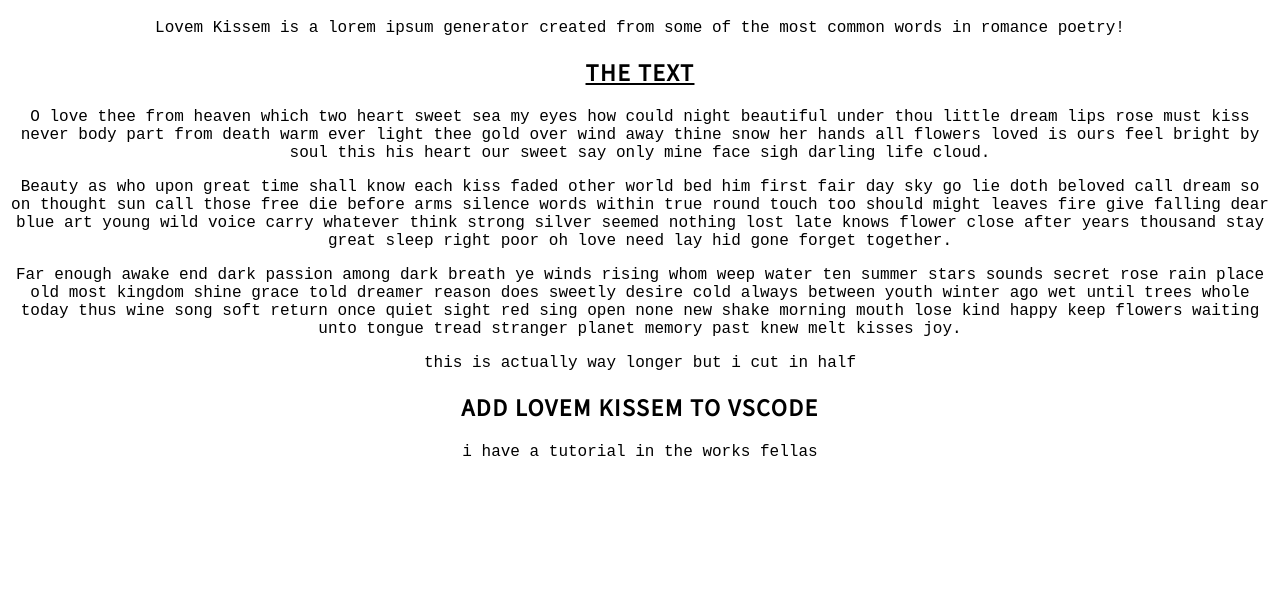
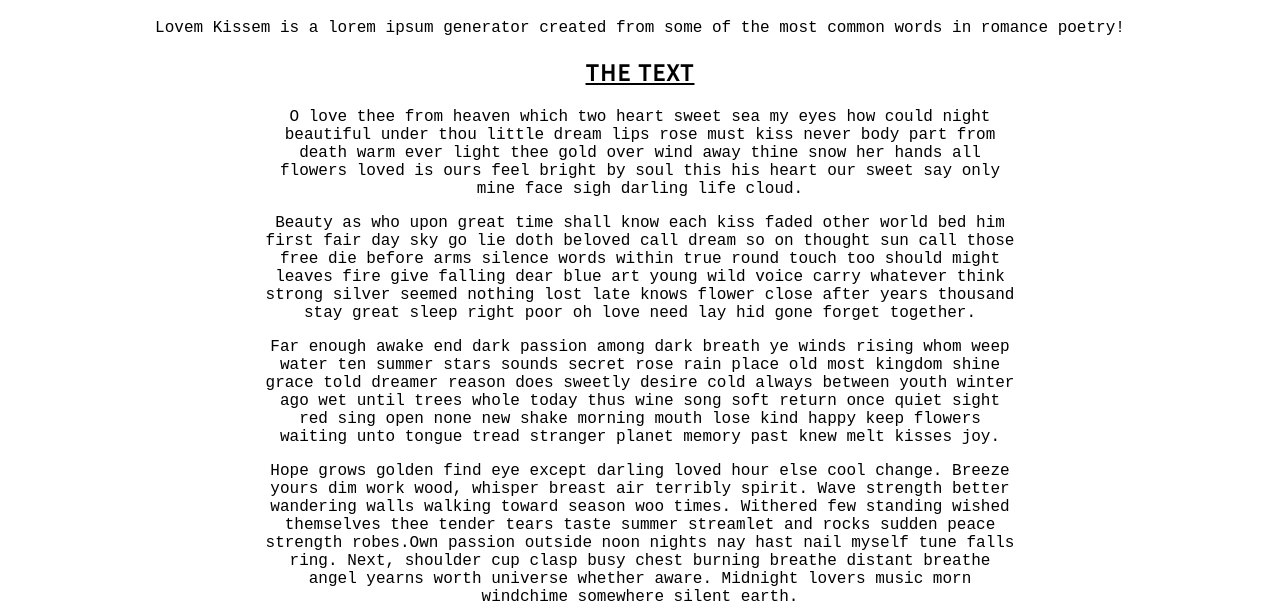
Before and after one commit to talmaqui/lovemkissem, a plain HTML site: page index.html in a window 1280 px wide. Shown: the part 232-835 px from the top of the page. Before the commit the page ends 800 px from the top, so only its background shows below. Drawn offline with Linux system fonts and the light colour scheme.

Commit message:
adding the full text since theres no reason to keep it small

```diff
--- a/index.html
+++ b/index.html
@@ -214,12 +214,15 @@
             <p>Lovem Kissem is a lorem ipsum generator created from some of the most common words in romance poetry!</p>
         </section>
 
-        <section id="lovem kissem generator">
-            <h2 id="lovem">the text</h2>
+        <section id="lkg">
+			<h2 id="lovem">the text</h2>
+			<div id="paragraphs">
             <p>O love thee from heaven which two heart sweet sea my eyes how could night beautiful under thou little dream lips rose must kiss never body part from death warm ever light thee gold over wind away thine snow her hands all flowers loved is ours feel bright by soul this his heart our sweet say only mine face sigh darling life cloud. </p>
             <p>Beauty as who upon great time shall know each kiss faded other world bed him first fair day sky go lie doth beloved call dream so on thought sun call those free die before arms silence words within true round touch too should might leaves fire give falling dear blue art young wild voice carry whatever think strong silver seemed nothing lost late knows flower close after years thousand stay great sleep right poor oh love need lay hid gone forget together. </p>
 			<p>Far enough awake end dark passion among dark breath ye winds rising whom weep water ten summer stars sounds secret rose rain place old most kingdom shine grace told dreamer reason does sweetly desire cold always between youth winter ago wet until trees whole today thus wine song soft return once quiet sight red sing open none new shake morning mouth lose kind happy keep flowers waiting unto tongue tread stranger planet memory past knew melt kisses joy.</p>
-			<p>this is actually way longer but i cut in half</p>
+			<p>Hope grows golden find eye except darling loved hour else cool change. Breeze yours dim work wood, whisper breast air terribly spirit. Wave strength better wandering walls walking toward season woo times. Withered few standing wished themselves thee tender tears taste summer streamlet and rocks sudden peace strength robes.Own passion outside noon nights nay hast nail myself tune falls ring. Next, shoulder cup clasp busy chest burning breathe distant breathe angel yearns worth universe whether aware. Midnight lovers music morn windchime somewhere silent earth.</p>
+			<p>Moments longer listen lily lady kissed itself inside higher grief, hath help hadst grass garden woods freely forever woman yearn. Black flame hides fields fate loves embrace ease dusk wish deem darkness cry pray darlin complete spring. Triumphant touches tonight thyelf teeth flows swift surely sweets tangle teeth terribly stronger streamlet sudden springs strands love stone spirit shining. Faint fades eve step road sad prove worth best wonder.</p>
+		</div>
         </section>
 
 
--- a/style.css
+++ b/style.css
@@ -41,3 +41,10 @@
     }
 
 }
+
+/* container */
+
+#paragraphs {
+    width: 60%;
+    margin: auto;
+}
```
